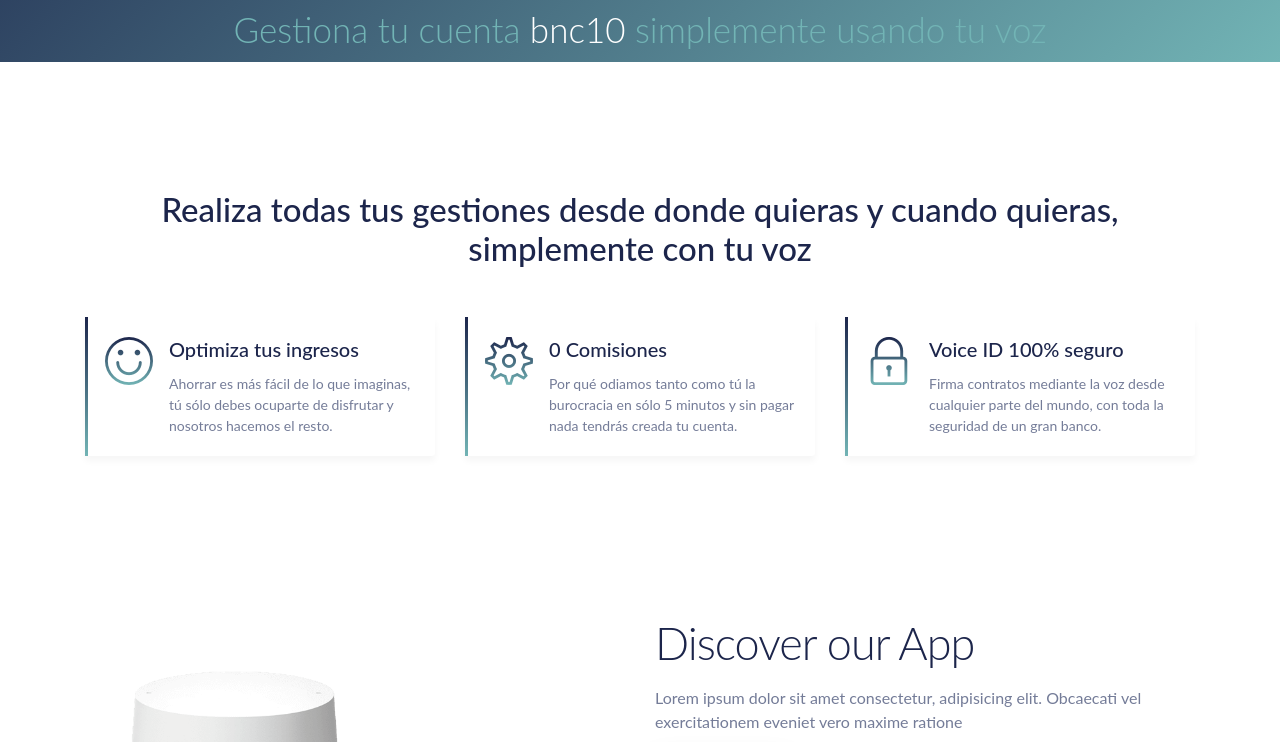
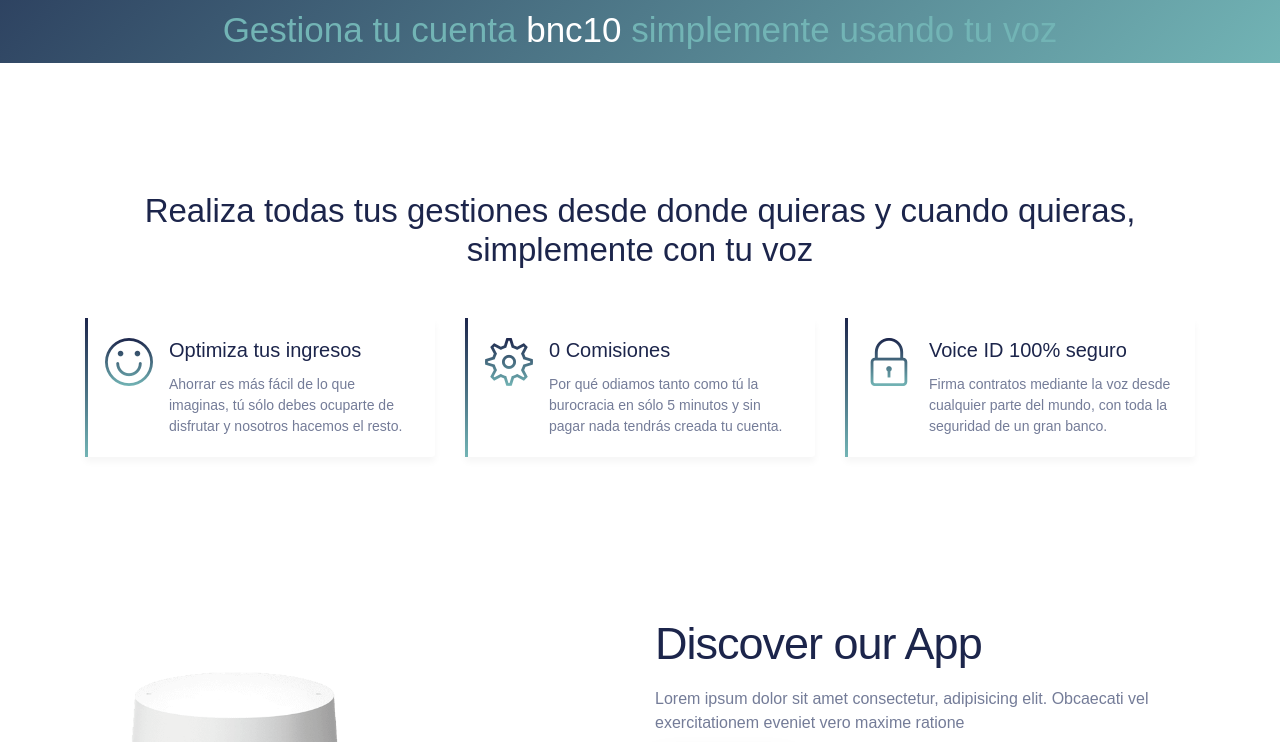
Before and after one commit to tijero/PopUp10, a plain HTML site: page index.html in a window 1280 px wide. Shown: the part 358-1100 px from the top of the page. Drawn offline with Linux system fonts and the light colour scheme; a script that the page names is missing.

Commit message:
Update style.css

```diff
--- a/css/style.css
+++ b/css/style.css
@@ -20,7 +20,7 @@
 ----------------------*/
 
 body {
-    font-family: 'Lato', sans-serif;
+    font-family: 'Nunito Sans', sans-serif;
     position: relative;
 }
 
```
